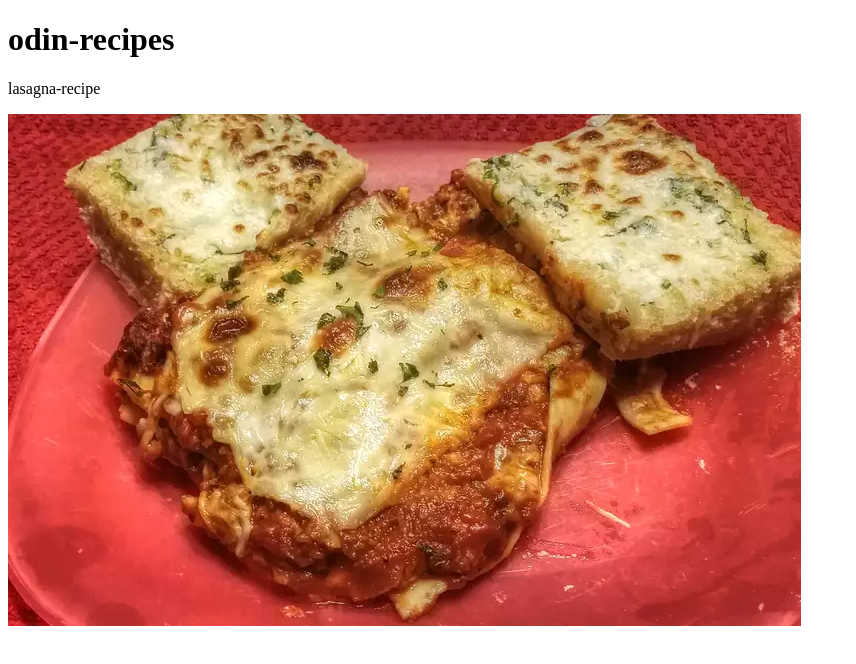
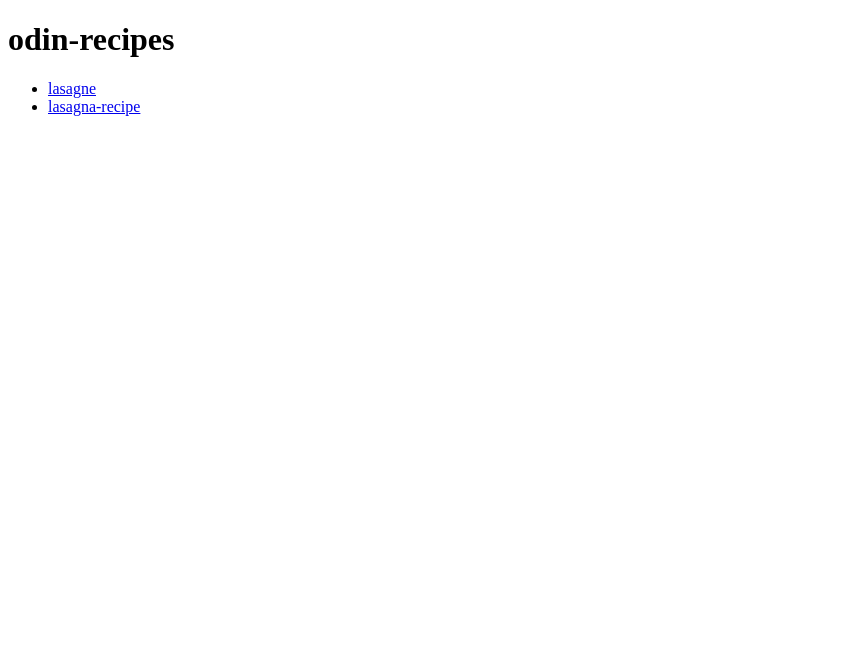
Before and after one commit to zerobishop/odin-recipes, a plain HTML site: page index.html in a window 1280 px wide. Shown: the whole page, without its empty margins (0-856 px from the left). Drawn offline with Linux system fonts and the light colour scheme.

Commit message:
Added lasagna cooking guide

```diff
--- a/index.html
+++ b/index.html
@@ -9,13 +9,20 @@
 
     <h1>odin-recipes</h1>
 
-    <p
-        <a href="recipes/lasagna.html">lasagna-recipe</a>
+
+    <p>
+        <ul>
+            <li><a href="./recipes/lasagna.html">lasagne</a></li>
+            <li><a href="./
+
+
+
+        </ul>
+        <a href="./recipes/lasagna.html">lasagna-recipe</a>
    </p>
 
-   <p>
-    <img src="recipes/food-images/lasagna-image.webp" alt="lasagna-image">
-    </p>
+
+
 
 </body>
 </html>
```
Also changed, not shown: recipes/lasagna.html (+19 -0 lines).
